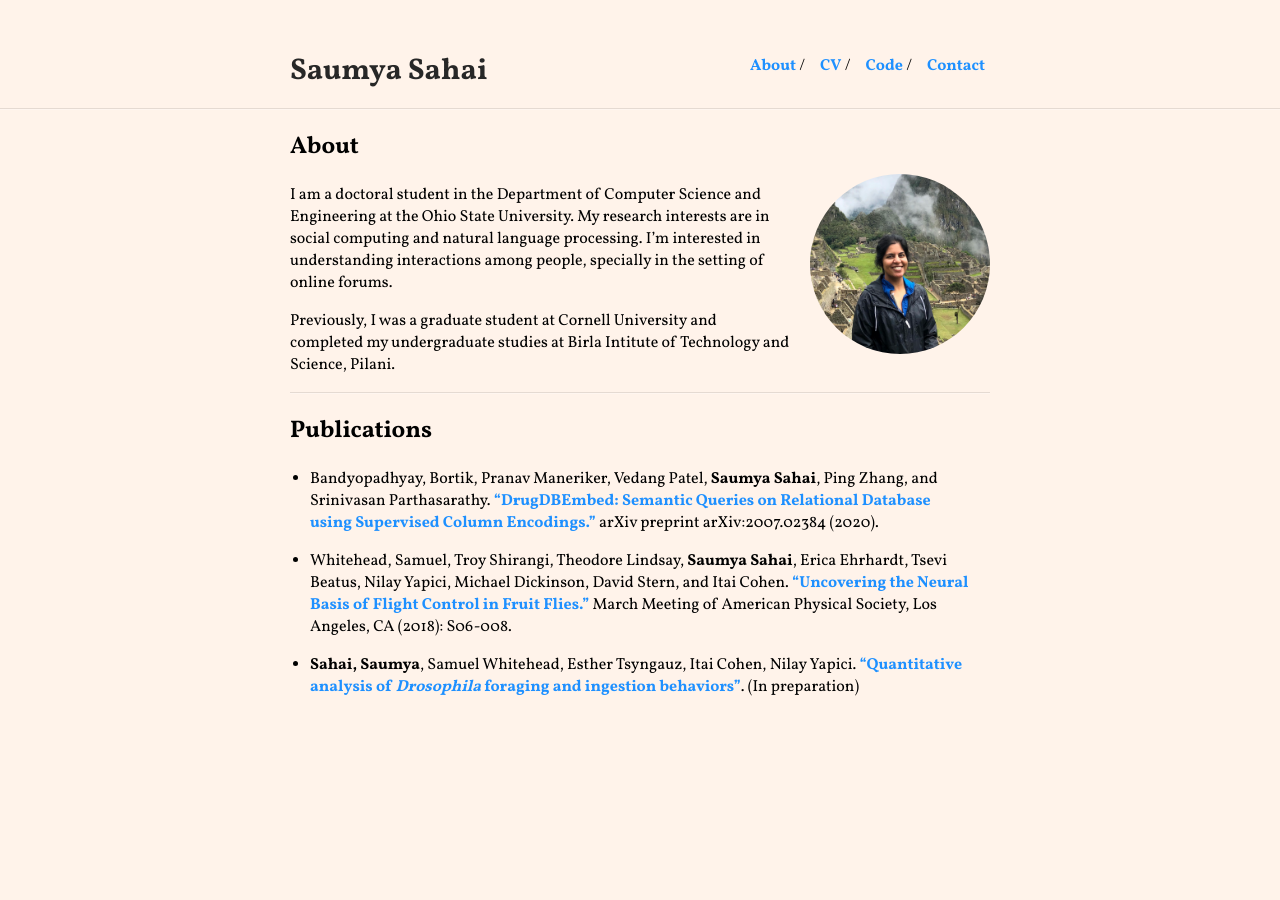
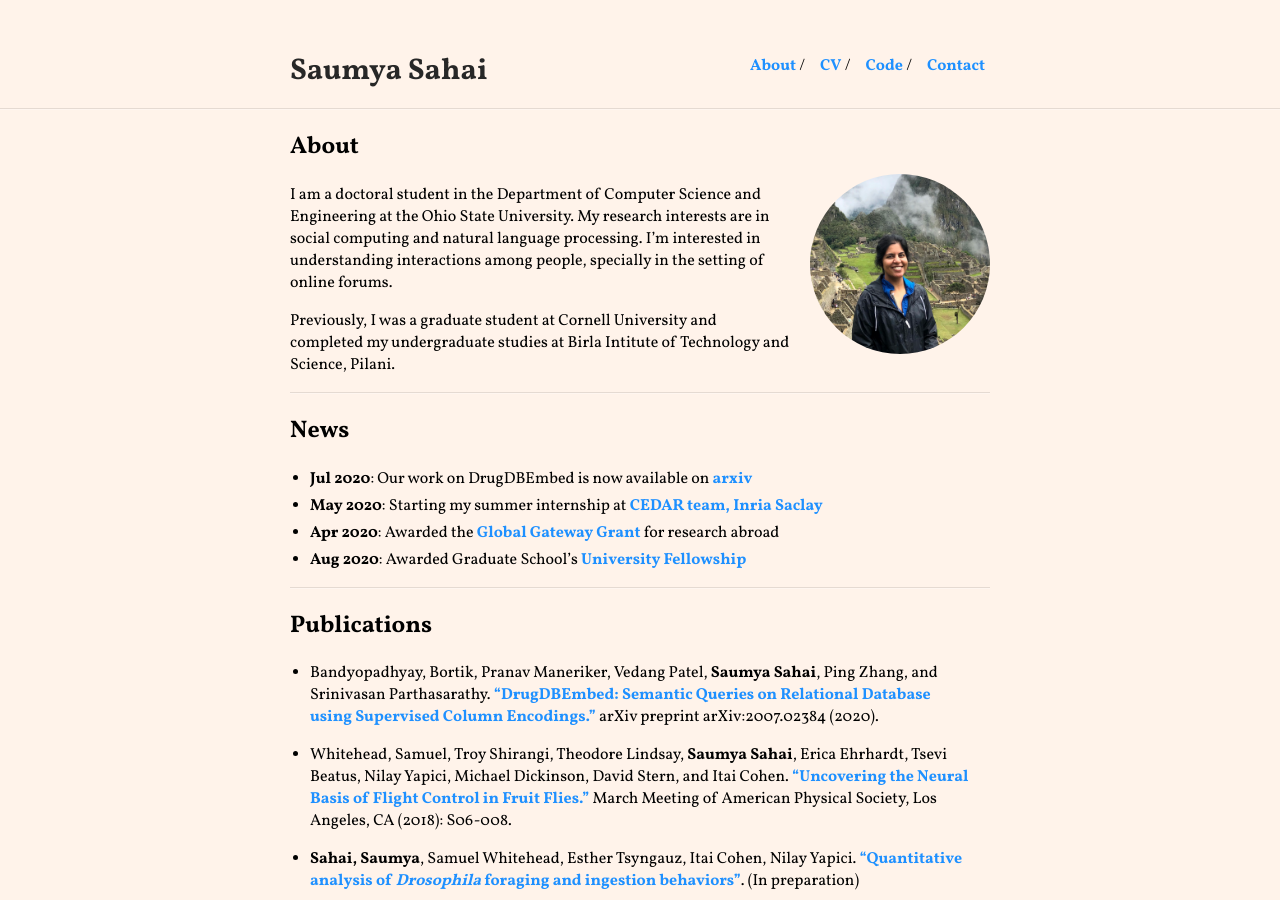
Before and after one commit to sahaisaumya/sahaisaumya.github.io, a Jekyll site: the page built from index.md, in a window 1280 px wide. Built offline with Jekyll 4.4.1, drawn with Linux system fonts in a browser that asks for light colours; our own code applies the rules of GitHub Pages for plain Markdown files.

Commit message:
Added news section

```diff
--- a/index.md
+++ b/index.md
@@ -12,6 +12,16 @@ Previously, I was a graduate student at Cornell University and completed my unde
 
 ---
 
+## News
+
+* **Jul 2020**: Our work on DrugDBEmbed is now available on [arxiv](https://arxiv.org/pdf/2007.02384.pdf)
+* **May 2020**: Starting my summer internship at [CEDAR team, Inria Saclay](https://team.inria.fr/cedar/)
+* **Apr 2020**: Awarded the [Global Gateway Grant](https://cgs.osu.edu/funding-opportunities/global-gateway-grant/) for research abroad
+* **Aug 2020**: Awarded Graduate School's [University Fellowship](https://gradsch.osu.edu/pursuing-your-degree/graduate-fellows/university-fellowship)
+
+
+---
+
 ## Publications
 
 * Bandyopadhyay, Bortik, Pranav Maneriker, Vedang Patel, **Saumya Sahai**, Ping Zhang, and Srinivasan Parthasarathy. ["DrugDBEmbed: Semantic Queries on Relational Database using Supervised Column Encodings."](https://arxiv.org/pdf/2007.02384.pdf) arXiv preprint arXiv:2007.02384 (2020).
```
